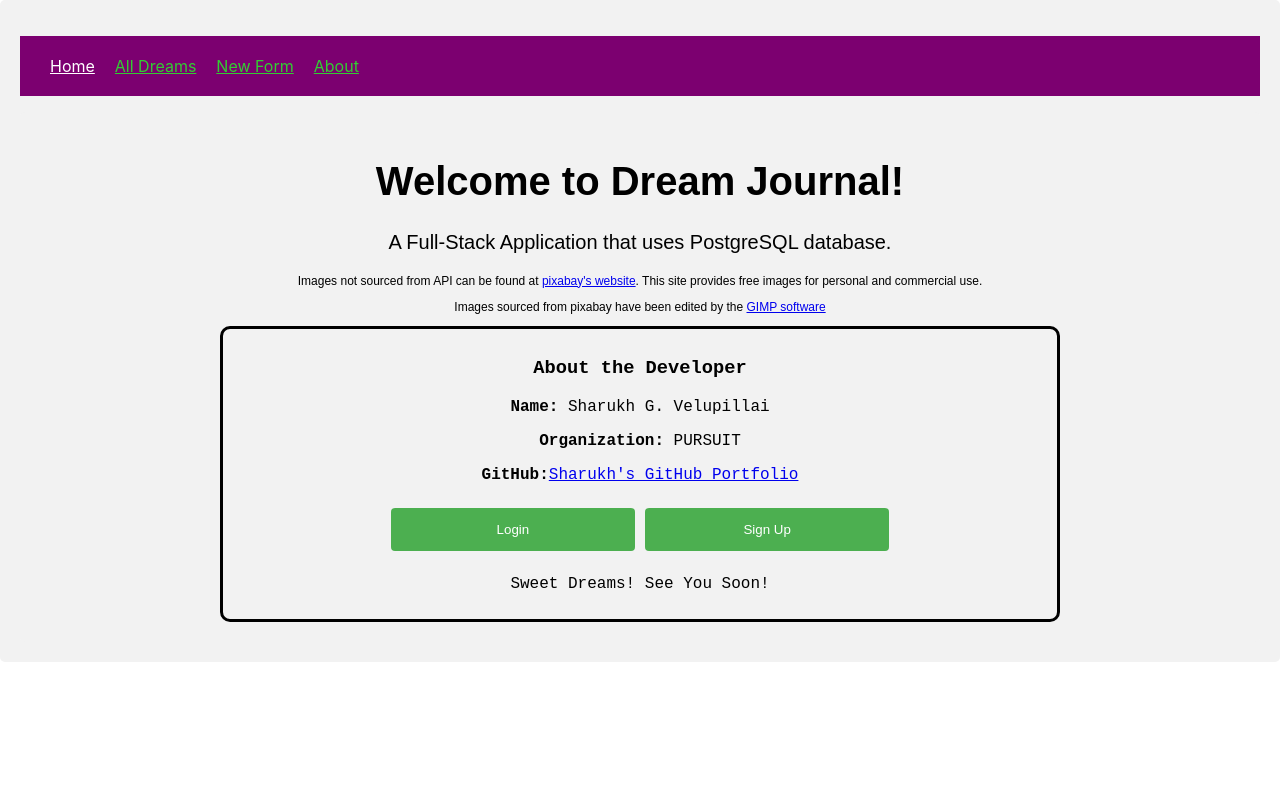
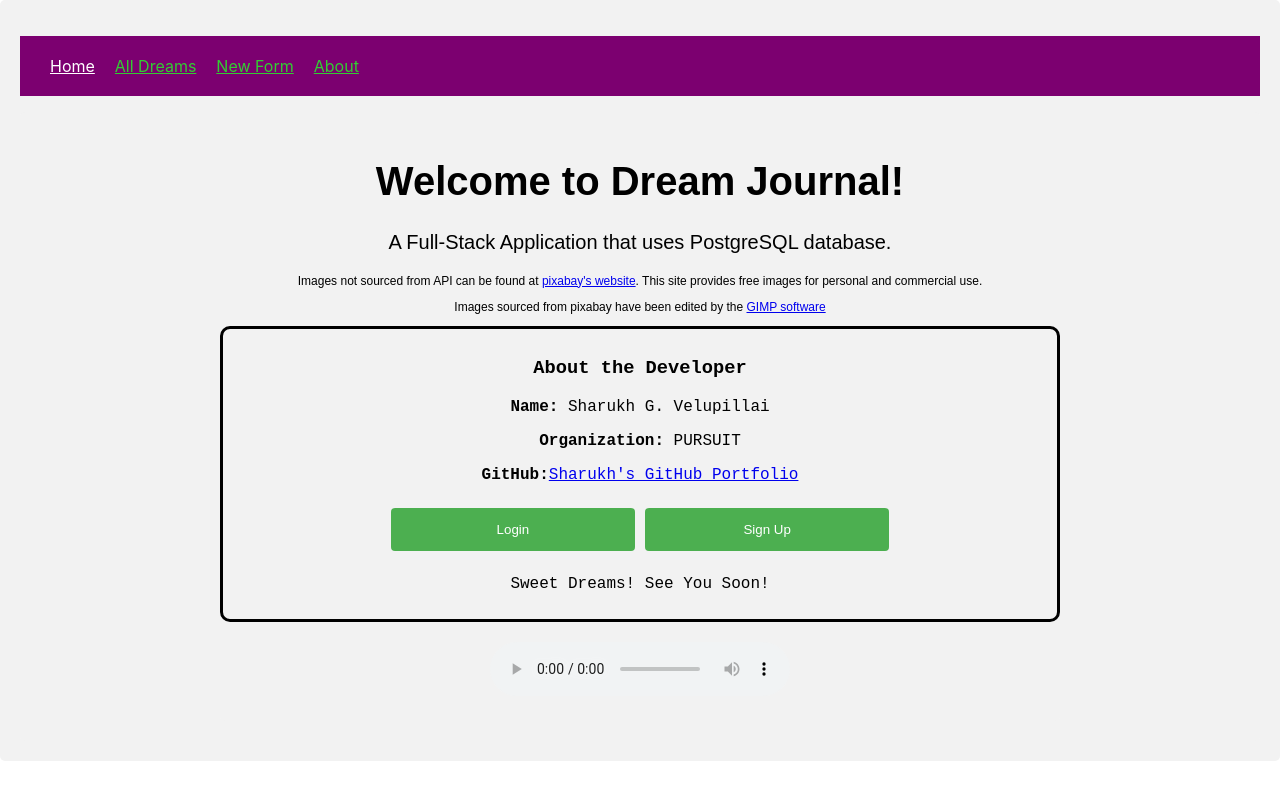
Before and after one commit to SharukhGV/Dream-Log-App-frontend, a React (Create React App) app: page / in a window 1280 px wide. Built offline with nearby package versions, Linux system fonts and the light colour scheme; no server answers.

Commit message:
added audio and compatibility file

```diff
--- /dev/null
+++ b/src/Components/DreamSound.js
@@ -0,0 +1,12 @@
+import React from 'react';
+import thedreamsound from './../../src/dreamsound.mp3';
+
+const DreamSound = () => {
+  return (
+    <div>
+      <audio src={thedreamsound} type="audio/mp3" controls />
+    </div>
+  );
+}
+
+export default DreamSound;
--- a/src/Pages/Home.js
+++ b/src/Pages/Home.js
@@ -4,7 +4,7 @@ import { onAuthStateChanged } from "firebase/auth";
 import { auth } from '../firebase';
 import {  signOut } from "firebase/auth";
 // import { Navigate } from 'react-router-dom';
-
+import DreamSound from "../Components/DreamSound"
 
 const Home = () => {
     const navigate = useNavigate();
@@ -83,6 +83,9 @@ const [userShowNAME, setUserShowNAME]=useState('')
     {userShow ? <p>{userShowNAME}</p> : <p>{userShowNAME}</p>}
     </div>
 
+< DreamSound />
+
+
   </div>
 
 
--- /dev/null
+++ b/src/react-app-env.d.ts
@@ -0,0 +1 @@
+declare module './dreamsound.mp3';
```
Also changed, not shown: 1 other file (tests, documents, lock files or other folders).
